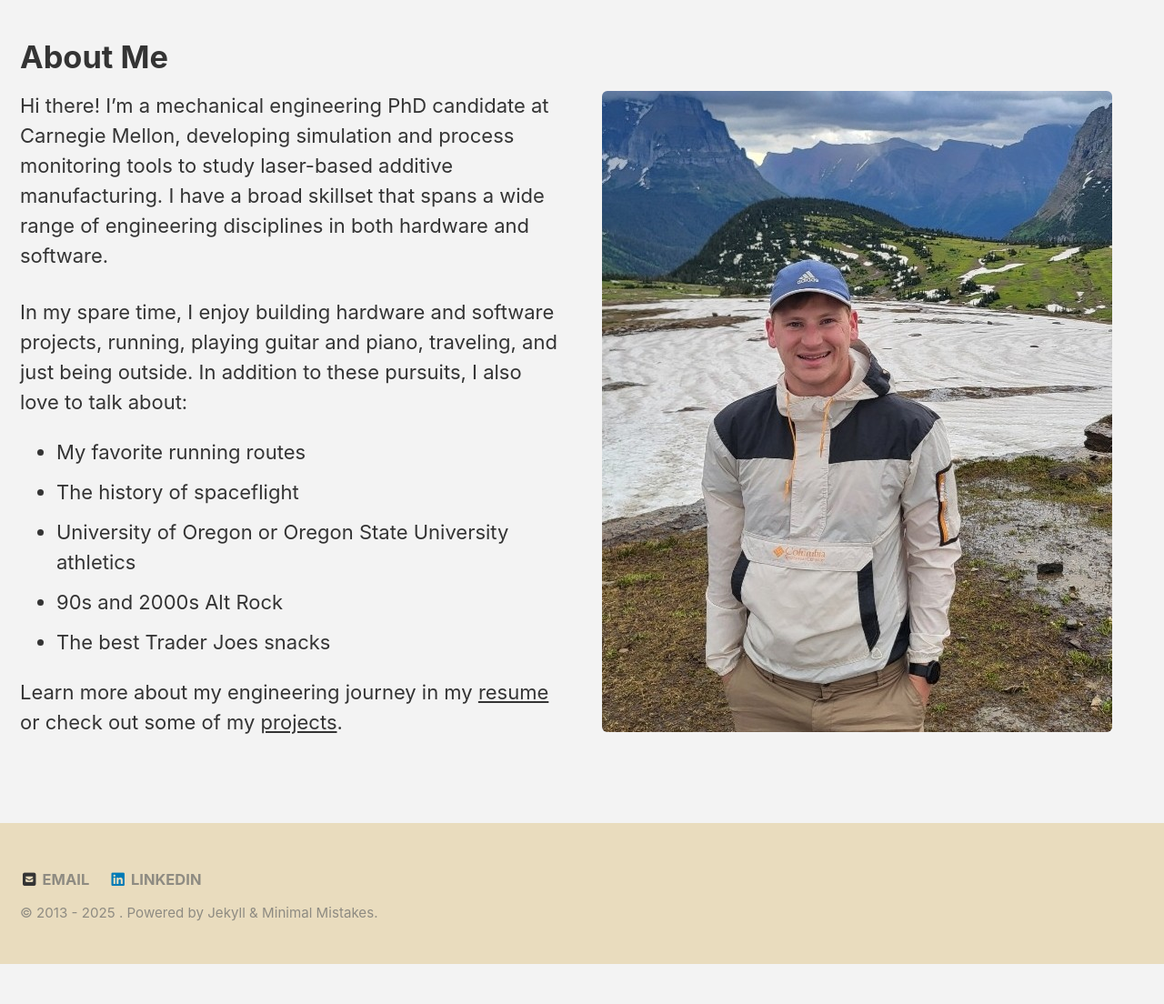
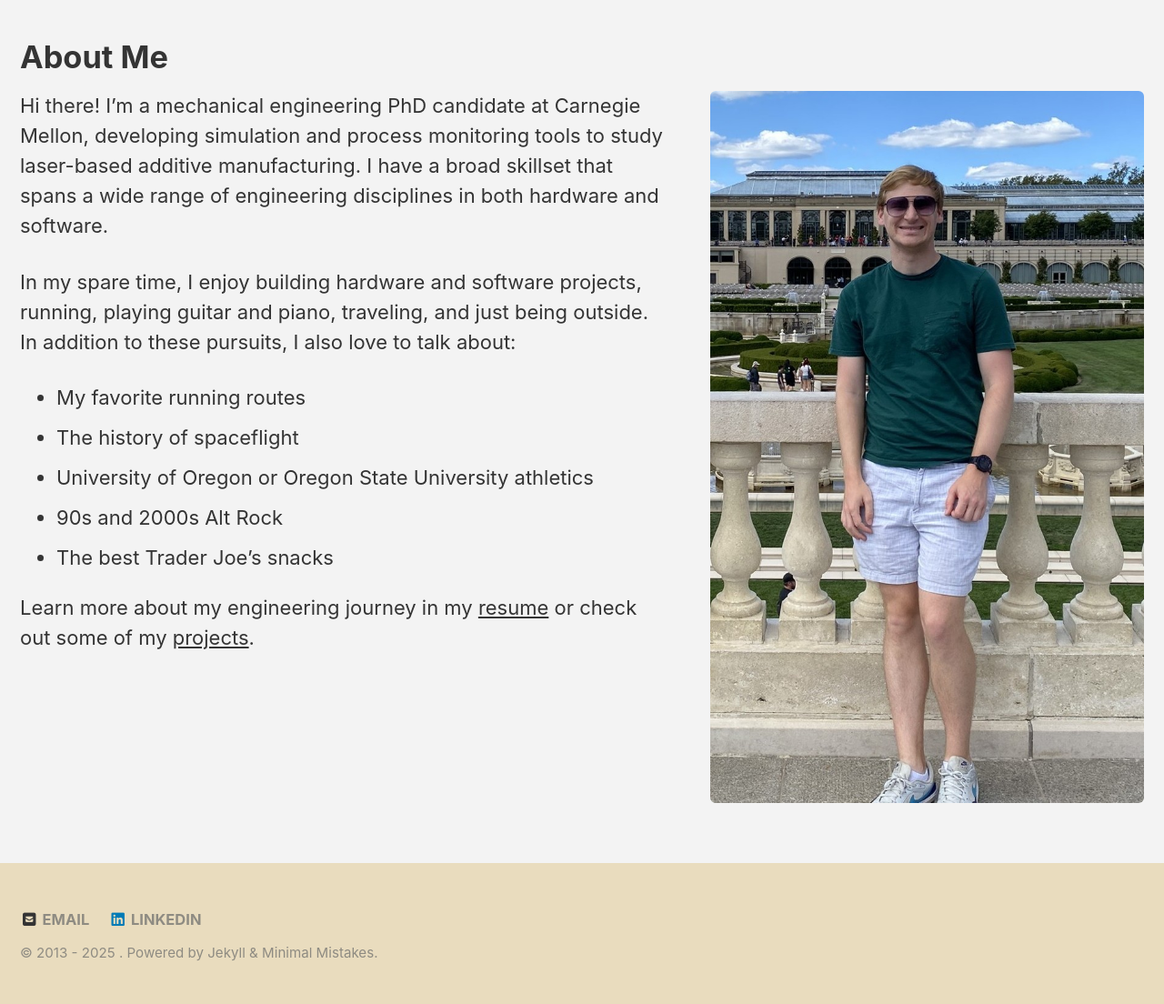
Before and after one commit to craigweeks99/craigweeks99.github.io, a Jekyll site: the page built from about.markdown, in a window 1280 px wide. Shown: the part 250-1354 px from the top of the page at 91% size. Built offline with Jekyll 4.4.1, drawn with Linux system fonts in a browser that asks for light colours; cached includes are drawn as plain includes; before the commit the page ends 1310 px from its top, so only the background shows below that.

Commit message:
Changed About photo

```diff
--- a/about.markdown
+++ b/about.markdown
@@ -12,19 +12,25 @@ header:
 ---
 
 # About Me
-<div style="display: flex; flex-wrap: wrap; align-items: flex-start; gap: 2rem;">
-    <div style="flex: 1; min-width: 250px;">
-        <p>Hi there! I’m a mechanical engineering PhD candidate at Carnegie Mellon, developing simulation and process monitoring tools to study laser-based additive manufacturing. I have a broad skillset that spans a wide range of engineering disciplines in both hardware and software.</p>In my spare time, I enjoy building hardware and software projects, running, playing guitar and piano, traveling, and just being outside. In addition to these pursuits, I also love to talk about:
-        <ul>
-            <li>My favorite running routes</li>
-            <li>The history of spaceflight</li>
-            <li>University of Oregon or Oregon State University athletics</li>
-            <li>90s and 2000s Alt Rock</li>
-            <li>The best Trader Joes snacks</li>
-        </ul>
-        <p>Learn more about my engineering journey in my <a href="/assets/files/resumeCV.pdf">resume</a> or check out some of my <a href="/publications+projects/">projects</a>.</p>
+<div style="display: flex; justify-content: center;">
+  <div style="display: flex; flex-wrap: nowrap; align-items: flex-start; gap: 2rem; max-width: 1400px; width: 100%;">
+    <!-- Text Section: wider -->
+    <div style="flex: 3; min-width: 300px;">
+      <p>Hi there! I’m a mechanical engineering PhD candidate at Carnegie Mellon, developing simulation and process monitoring tools to study laser-based additive manufacturing. I have a broad skillset that spans a wide range of engineering disciplines in both hardware and software.</p>
+      <p>In my spare time, I enjoy building hardware and software projects, running, playing guitar and piano, traveling, and just being outside. In addition to these pursuits, I also love to talk about:</p>
+      <ul>
+        <li>My favorite running routes</li>
+        <li>The history of spaceflight</li>
+        <li>University of Oregon or Oregon State University athletics</li>
+        <li>90s and 2000s Alt Rock</li>
+        <li>The best Trader Joe’s snacks</li>
+      </ul>
+      <p>Learn more about my engineering journey in my <a href="/assets/files/resumeCV.pdf">resume</a> or check out some of my <a href="/publications+projects/">projects</a>.</p>
     </div>
-    <div style="flex: 1; min-width: 250px;">
-        <img src="/assets/images/full_body_shot.JPEG" alt="Craig Weeks" style="max-width: 100%; height: auto; border-radius: 6px;">
+    <!-- Image Section: narrower -->
+    <div style="flex: 2; min-width: 250px;">
+      <img src="/assets/images/IMG_2377.JPEG" alt="Craig Weeks" style="width: 100%; height: auto; border-radius: 6px;">
     </div>
+
+  </div>
 </div>
--- a/index.markdown
+++ b/index.markdown
@@ -17,4 +17,4 @@ header:
 # Welcome
 Thanks for stopping by! My name is Craig and I'm a researcher passionate about applying principles of **fundamental engineering**, **mechanical design**, and **computation** to solve challenges at the intersection of **aerospace, robotics, and energy**.
 
-<!--![Craig Weeks](/assets/images/bio_photo.jpg){: .align-center style="max-width: 250px; border-radius: 0%; margin-top: 1rem;"}-->
+![Craig Weeks](/assets/images/bio_photo.jpg){: .align-center style="max-width: 250px; border-radius: 0%; margin-top: 1rem;"}
```
Also changed, not shown: assets/images/IMG_2377.JPEG (added), assets/images/full_body_shot.JPEG (deleted).
